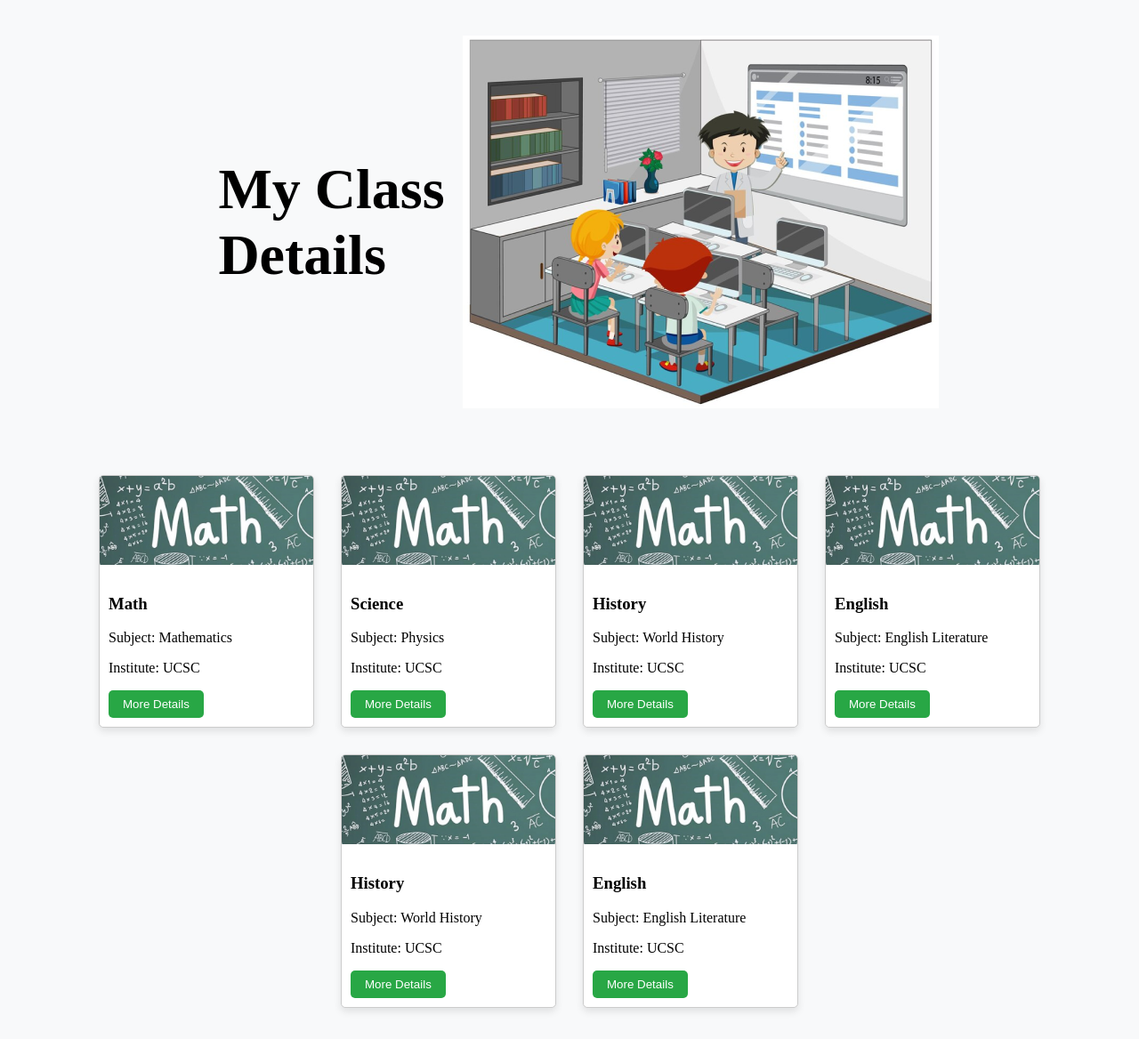
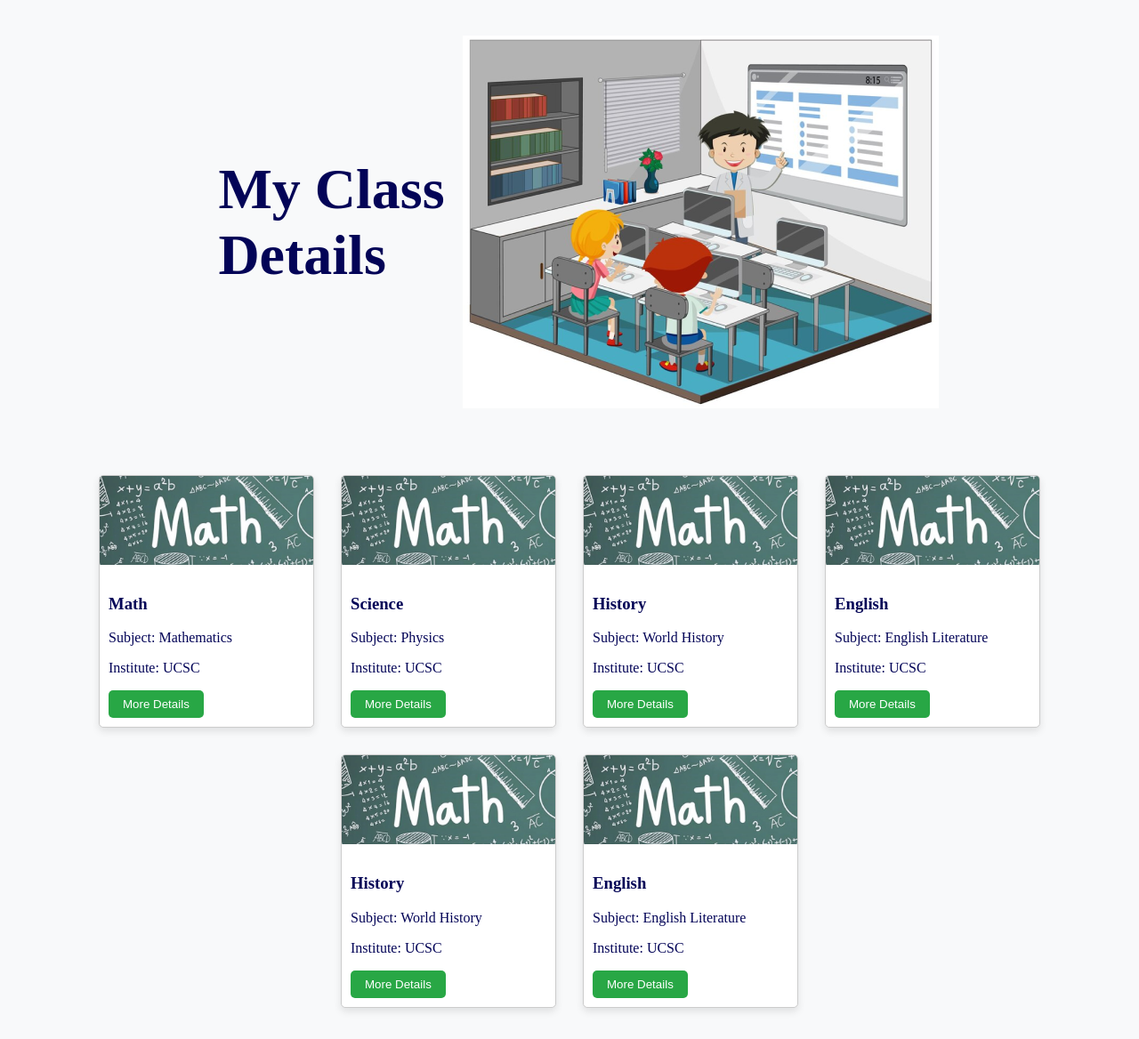
Before and after one commit to Randilachathuranga/Srilearn_UI, a PHP site: page /Myclass.PHP in a window 1280 px wide. Shown: the whole page at 89% size. Run offline with PHP 8.4, Linux system fonts and the light colour scheme.

Commit message:
add some styles

```diff
--- a/Teacher/Myclass/styles.css
+++ b/Teacher/Myclass/styles.css
@@ -27,6 +27,8 @@ h1 {
   font-size: 4rem; /* Large heading */
   font-weight: bold;
   margin: 0 20px; /* Adjust margins for spacing */
+  color: #030457;
+
 }
 
 /* Card styles */
@@ -39,6 +41,8 @@ h1 {
   overflow: hidden;
   background-color: #ffffff; /* Card background color */
   transition: transform 0.2s, box-shadow 0.2s; /* Smooth transition */
+  color: #030457;
+
 }
 
 .card:hover {
```
